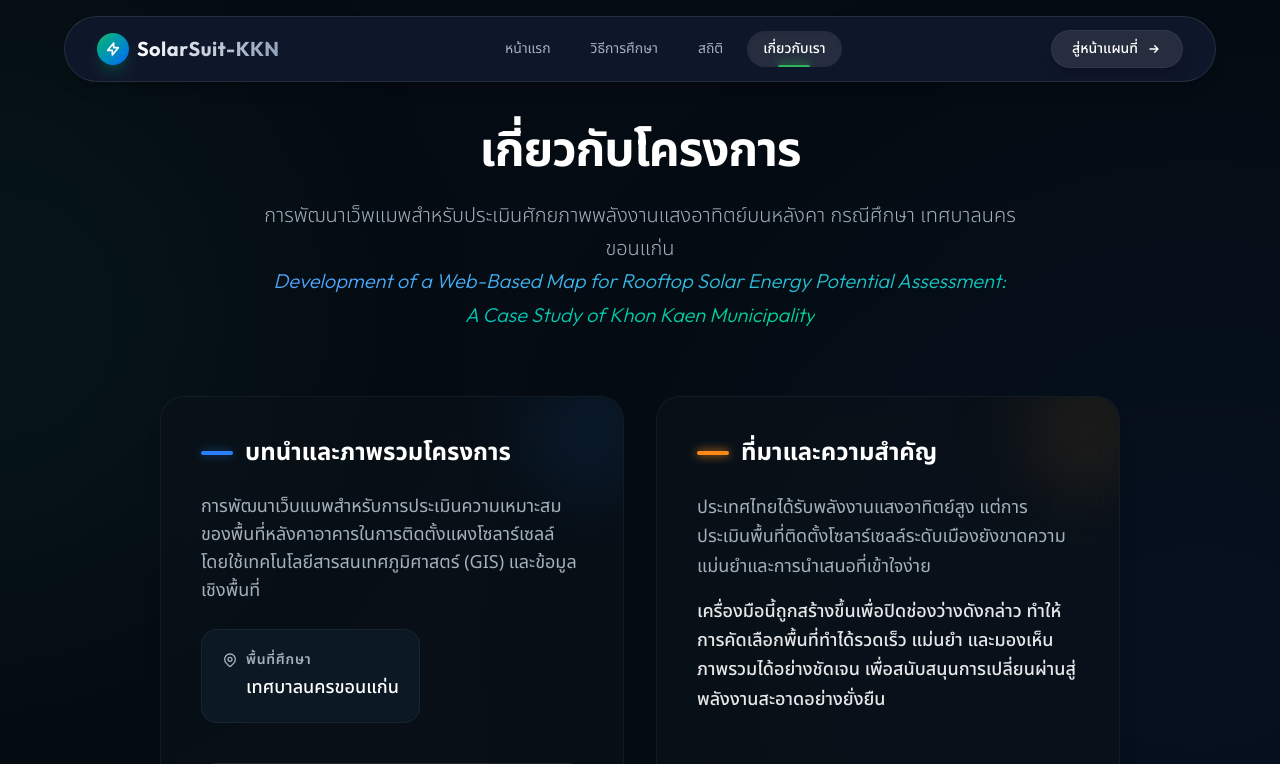
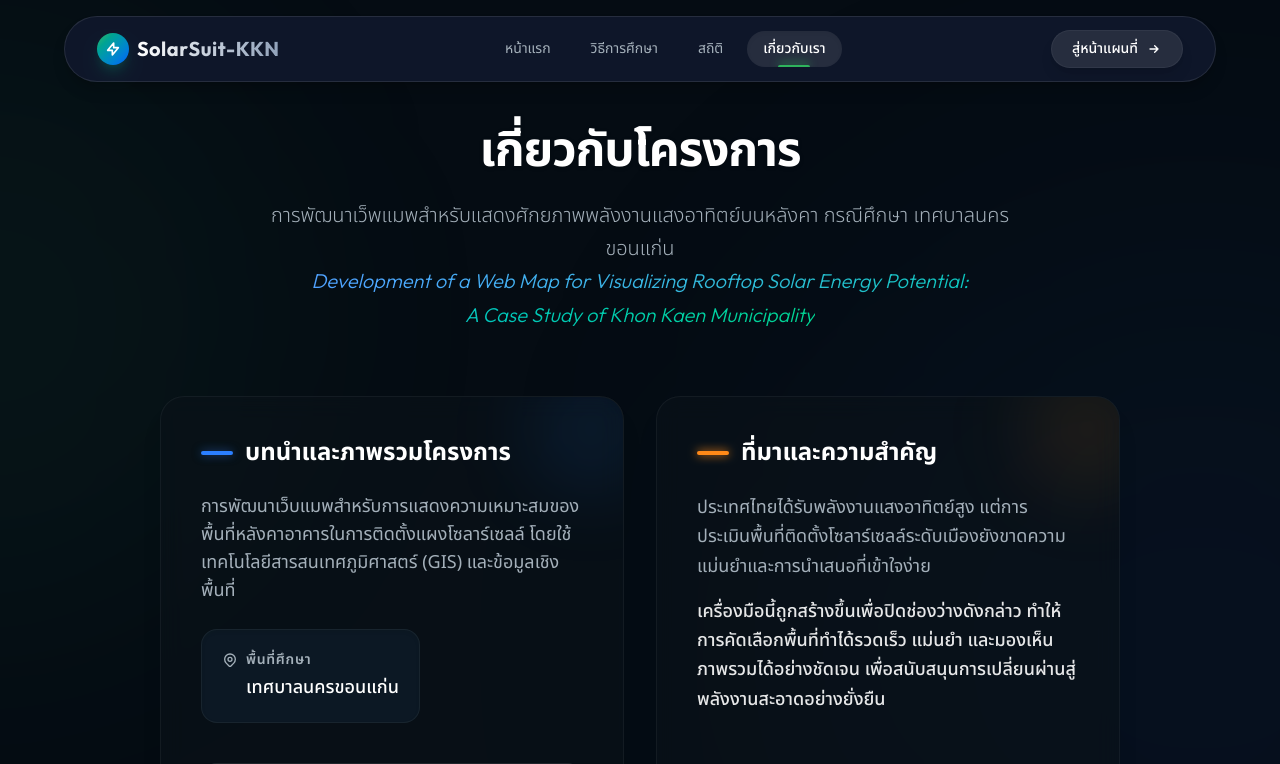
Before and after one commit to Aliez2y/kku-solar-suitability-map, a React (Vite) app: page /about in a window 1280 px wide. Shown: the top 764 px of the page. Built offline with nearby package versions, Linux system fonts and the light colour scheme.

Commit message:
change name

```diff
--- a/src/components/About.jsx
+++ b/src/components/About.jsx
@@ -18,9 +18,9 @@ export default function About() {
             เกี่ยวกับโครงการ
           </h1>
 					<p className="mt-6 text-lg sm:text-xl text-[var(--color-text-secondary)] font-light leading-relaxed max-w-3xl mx-auto">
-            การพัฒนาเว็พแมพสำหรับประเมินศักยภาพพลังงานแสงอาทิตย์บนหลังคา กรณีศึกษา เทศบาลนครขอนแก่น
+            การพัฒนาเว็พแมพสำหรับแสดงศักยภาพพลังงานแสงอาทิตย์บนหลังคา กรณีศึกษา เทศบาลนครขอนแก่น
 						<br />
-            <span className="font-outfit italic bg-clip-text text-transparent bg-gradient-to-r from-blue-400 to-emerald-400">Development of a Web-Based Map for Rooftop Solar Energy Potential Assessment:<br/> A Case Study of Khon Kaen Municipality</span>
+            <span className="font-outfit italic bg-clip-text text-transparent bg-gradient-to-r from-blue-400 to-emerald-400">Development of a Web Map for Visualizing Rooftop Solar Energy Potential:<br/> A Case Study of Khon Kaen Municipality</span>
           </p>
 				</header>
 
@@ -37,7 +37,7 @@ export default function About() {
               </h2>
               <div className="leading-relaxed text-[var(--color-text-secondary)] space-y-6 flex-grow relative z-10">
                 <p className="text-lg">
-                  การพัฒนาเว็บแมพสำหรับการประเมินความเหมาะสมของพื้นที่หลังคาอาคารในการติดตั้งแผงโซลาร์เซลล์ โดยใช้เทคโนโลยีสารสนเทศภูมิศาสตร์ (GIS) และข้อมูลเชิงพื้นที่
+                  การพัฒนาเว็บแมพสำหรับการแสดงความเหมาะสมของพื้นที่หลังคาอาคารในการติดตั้งแผงโซลาร์เซลล์ โดยใช้เทคโนโลยีสารสนเทศภูมิศาสตร์ (GIS) และข้อมูลเชิงพื้นที่
                 </p>
                 <div className="p-5 bg-[var(--color-surface-2)]/80 rounded-2xl border border-white/5 inline-block text-white shadow-inner">
                   <span className="text-[var(--color-brand-emerald)] font-semibold flex flex-col gap-1">
--- a/src/components/Home.jsx
+++ b/src/components/Home.jsx
@@ -131,7 +131,7 @@ function Home() {
             <span className="font-outfit font-bold tracking-wide">SolarSuit-KKN</span>
             <span>© 2026</span>
           </div>
-          <p className="opacity-50 text-xs">ระบบประเมินศักยภาพพลังงานแสงอาทิตย์บนหลังคาอาคาร เทศบาลนครขอนแก่น</p>
+          <p className="opacity-50 text-xs">ระบบแสดงศักยภาพพลังงานแสงอาทิตย์บนหลังคาอาคาร เทศบาลนครขอนแก่น</p>
         </div>
       </footer>
     </div>
```
